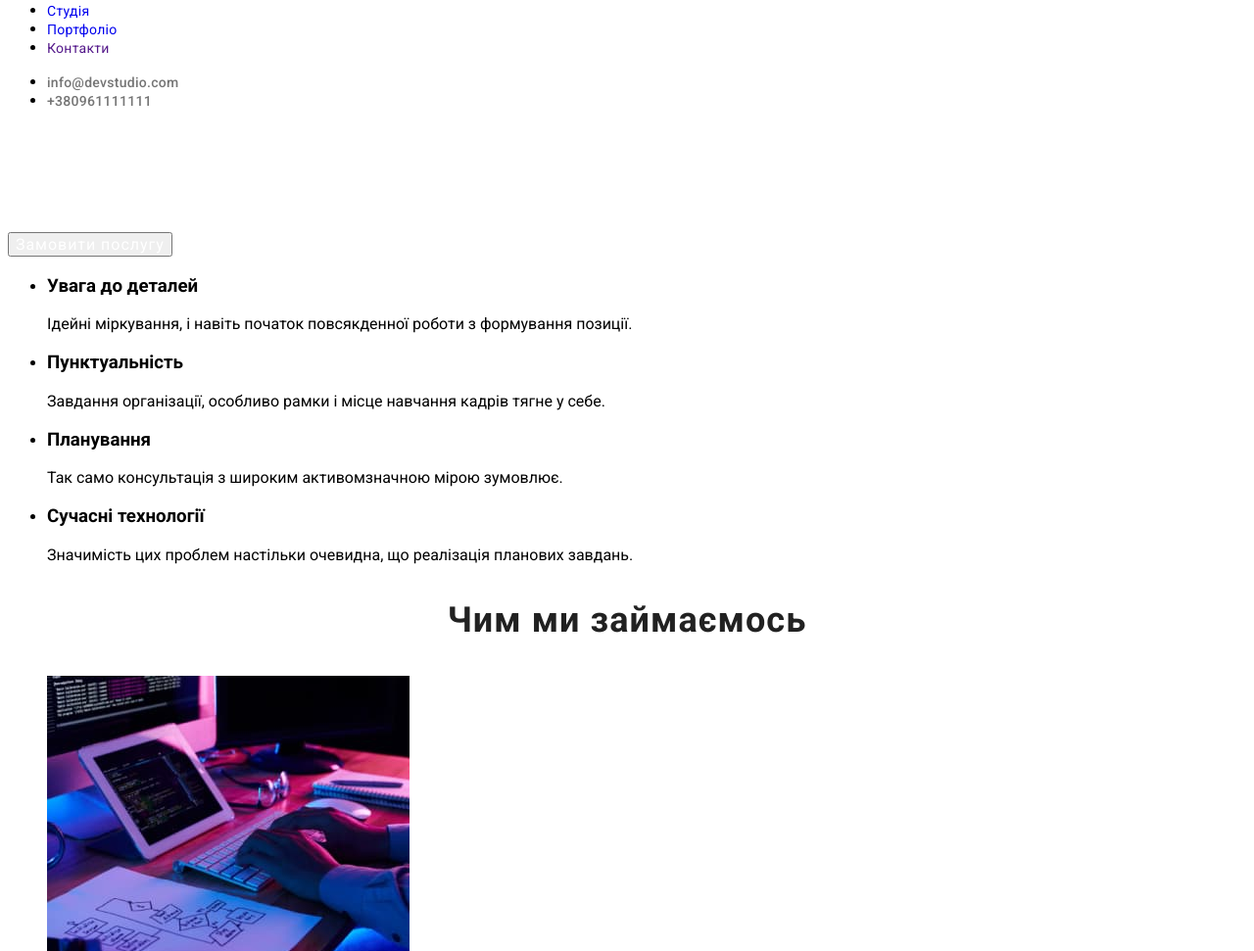
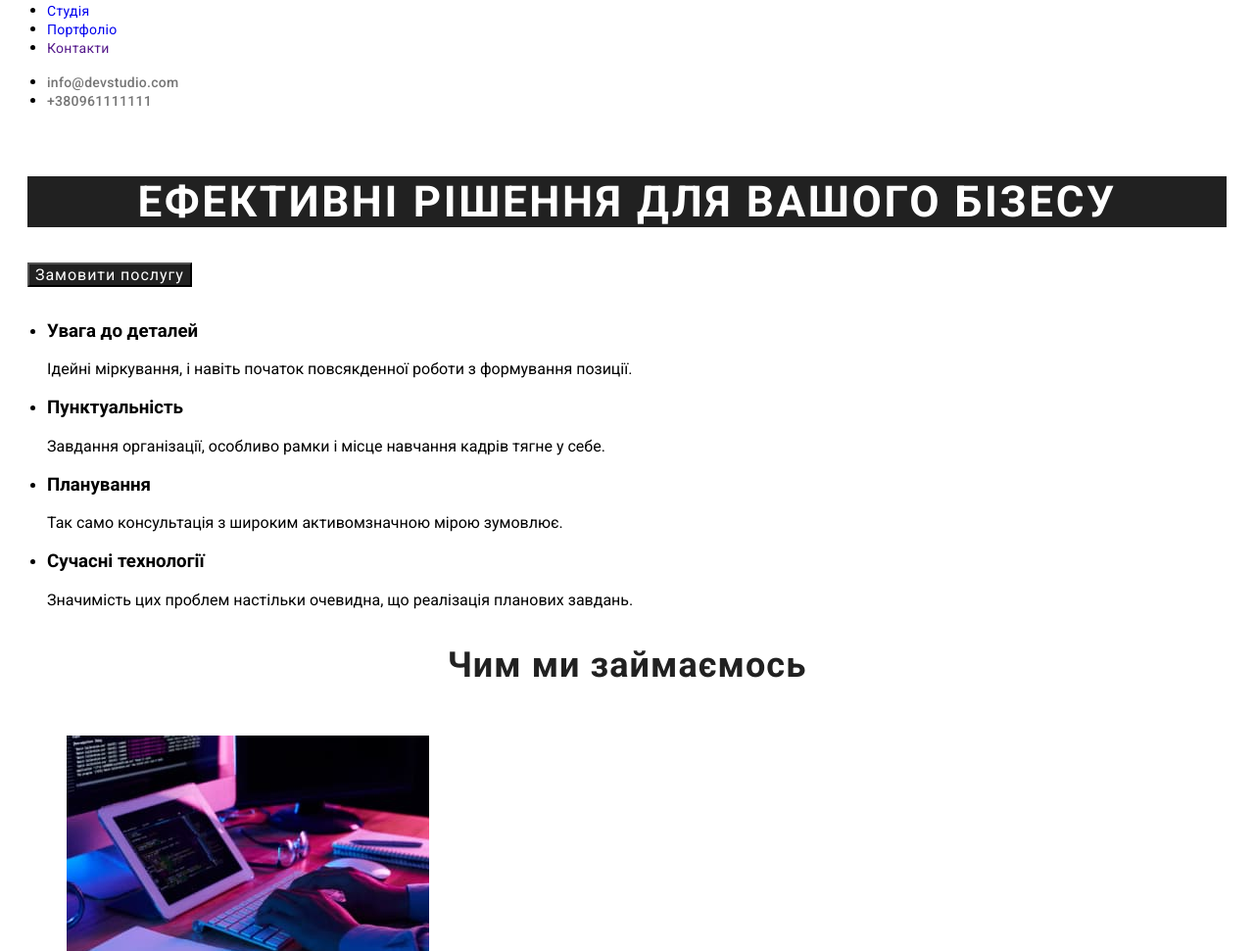
Before and after one commit to Derunchikabobusik228/web-studio_2, a plain HTML site: page index.html in a window 1280 px wide. Shown: the part 81-1052 px from the top of the page at 98% size. Drawn offline with Linux system fonts and the light colour scheme.

Commit message:
finish homework

```diff
--- a/css/styles.css
+++ b/css/styles.css
@@ -33,7 +33,7 @@ letter-spacing: 0.28px;
   text-align: center;
 font-family: Roboto;
 font-size: 44px;
-
+background-color: #212121;
 letter-spacing: 2.64px;
 text-transform: uppercase;
 }
@@ -42,7 +42,7 @@ text-transform: uppercase;
   text-align: center;
 font-family: Roboto;
 font-size: 16px;
-
+background-color: #212121;
 letter-spacing: 0.96px;
 }
 .advantages-list-title {
@@ -83,3 +83,11 @@ letter-spacing: 0.48px;
 .advantages-list-text {
   color: #757575;
 }
+.hero-container {
+  margin: 0 auto;
+  padding: 15px 20px;
+}
+.work-item-img {
+  margin: 0 auto;
+  padding: 15px 20px;
+}
--- a/index.html
+++ b/index.html
@@ -50,6 +50,7 @@
      </ul>
      </header>
      <main>
+    <div class="hero-container">
     <section class="hero-section">
      <h2 class="hero">
         Ефективні рішення для вашого бізесу
@@ -58,6 +59,8 @@
         Замовити послугу
       </button>
     </section>
+    </div>
+    <div class="advantages-container">
     <section class="advantages">
      <ul class="advantages-list">
         <li class="advantages-list-item">
@@ -79,6 +82,8 @@
             </li>
      </ul>
     </section>
+  </div>
+  <div class="work-container">
     <section class="work">
     <h3 class="work-title">
       Чим ми займаємось
@@ -90,6 +95,8 @@
         <li class="work-list-item"><img src="./images/work3.jpg" alt="Планшет" class="work-item-img"></li>
      </ul>
      </section>
+     </div>
+     <div>
      <section class="workers">
 
     <h3 class="workers-title">Наша команда</h3>
@@ -137,6 +144,7 @@
     </ul>
   </main>
 </section>
+</div>
   <footer class="footer">
     <p class="logo footer-logo"><span class="logo-acent">Web</span>Studio</p>
     <address class="footer-address">
```
